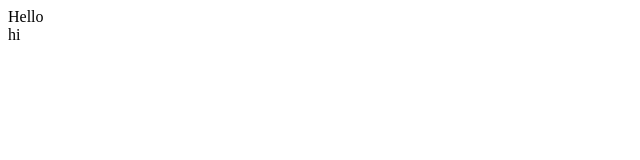
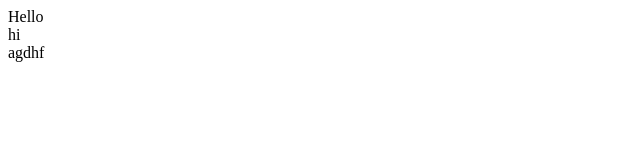
Before and after one commit to megharosejayan/bug-free-octo-tribble, a plain HTML site: page index.html in a window 1280 px wide. Shown: the full height of the page, 0-640 px from the left. Drawn offline with Linux system fonts and the light colour scheme.

Commit message:
added agfd

```diff
--- a/index.html
+++ b/index.html
@@ -1,2 +1,3 @@
 <div>Hello</div>
 <div>hi</div>
+<div>agdhf</div>
```
